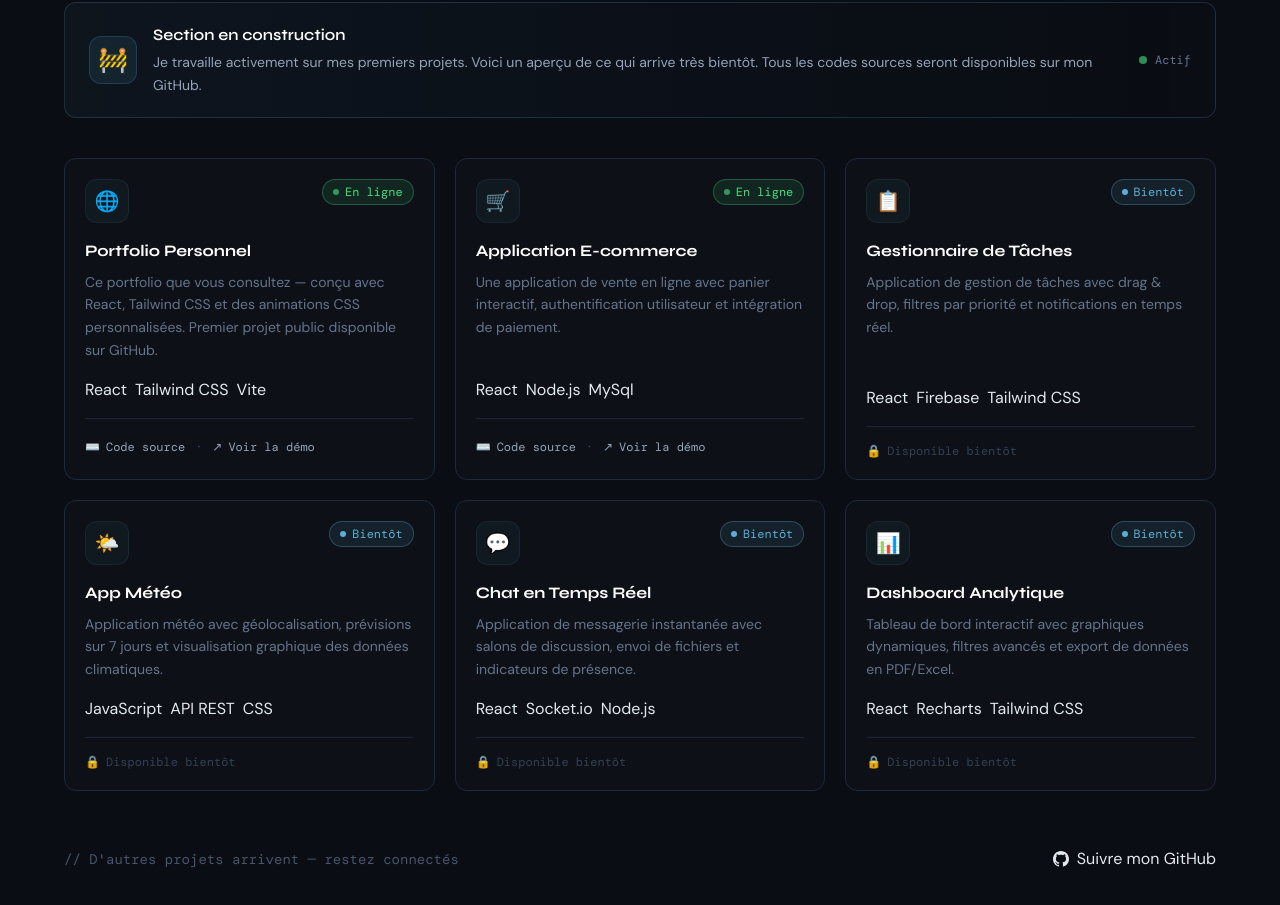
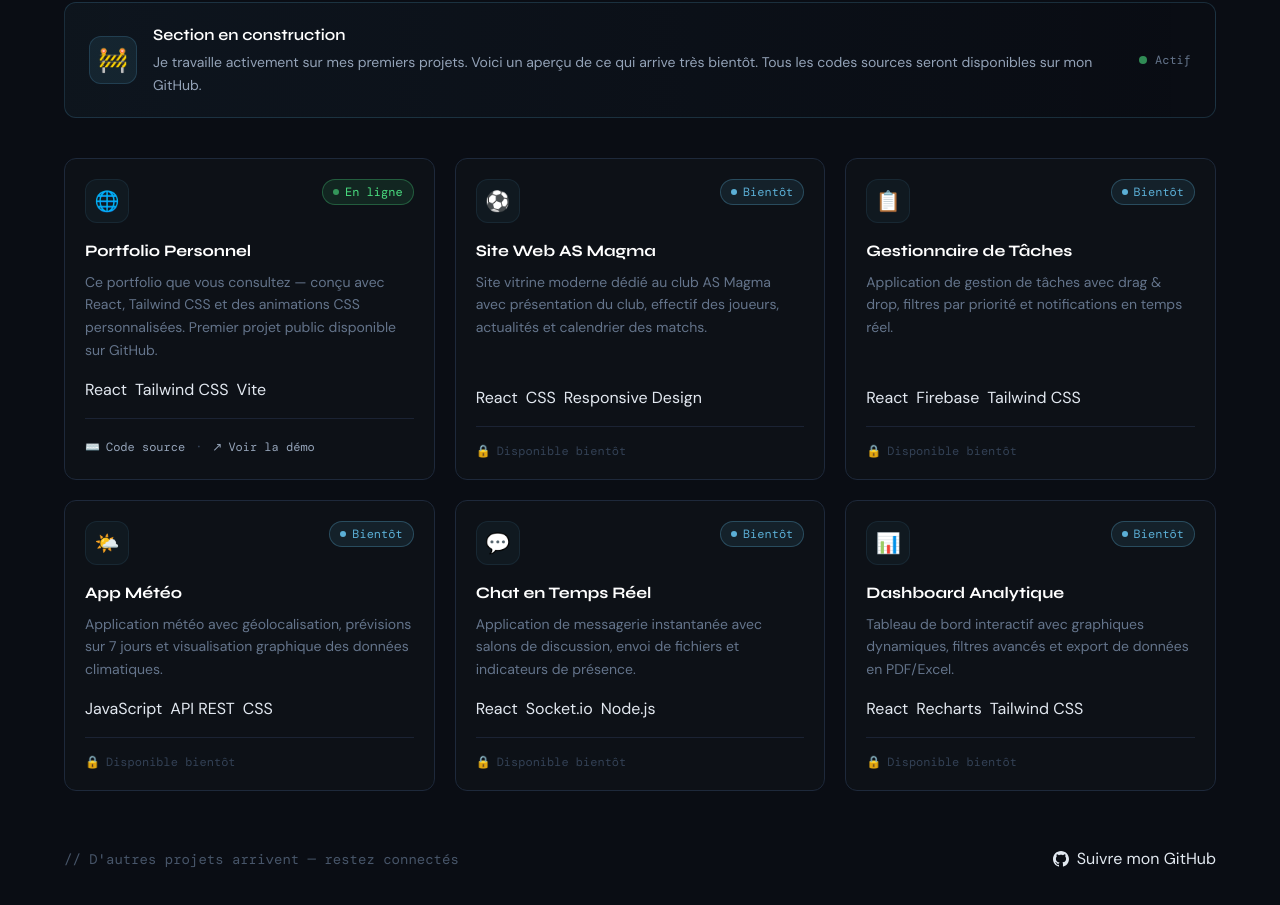
Before and after one commit to Lala7nante/portfolio, a React (Vite) app: page / in a window 1280 px wide. Shown: the part 3280-4185 px from the top of the page. Built offline with nearby package versions, Linux system fonts and the light colour scheme; no server answers.

Commit message:
Modification projet

```diff
--- a/src/components/Projects.jsx
+++ b/src/components/Projects.jsx
@@ -13,18 +13,18 @@ const comingSoon = [
     code: 'https://github.com/Lala7nante/portfolio',
     available: true,
   },
-  {
-    icon: '🛒',
-    title: 'Application E-commerce',
-    desc: 'Une application de vente en ligne avec panier interactif, authentification utilisateur et intégration de paiement.',
-    tags: ['React', 'Node.js', 'MySql'],
-    status: 'En ligne',
-    statusColor: 'text-green-400 border-green-400/30 bg-green-400/10',
-    dot: 'bg-green-400',
-    demo: 'https://github.com/Lala7nante/ecommerce-app',
-    code: 'https://github.com/Lala7nante/ecommerce-app',
-    available: true,
-  },
+{
+  icon: '⚽',
+  title: 'Site Web AS Magma',
+  desc: 'Site vitrine moderne dédié au club AS Magma avec présentation du club, effectif des joueurs, actualités et calendrier des matchs.',
+  tags: ['React', 'CSS', 'Responsive Design'],
+  status: 'Bientôt',
+  statusColor: 'text-[#5bafd6] border-[#5bafd6]/30 bg-[#5bafd6]/10',
+  dot: 'bg-[#5bafd6]',
+  demo: null,
+  code: null,
+  available: false,
+},
   {
     icon: '📋',
     title: 'Gestionnaire de Tâches',
```
